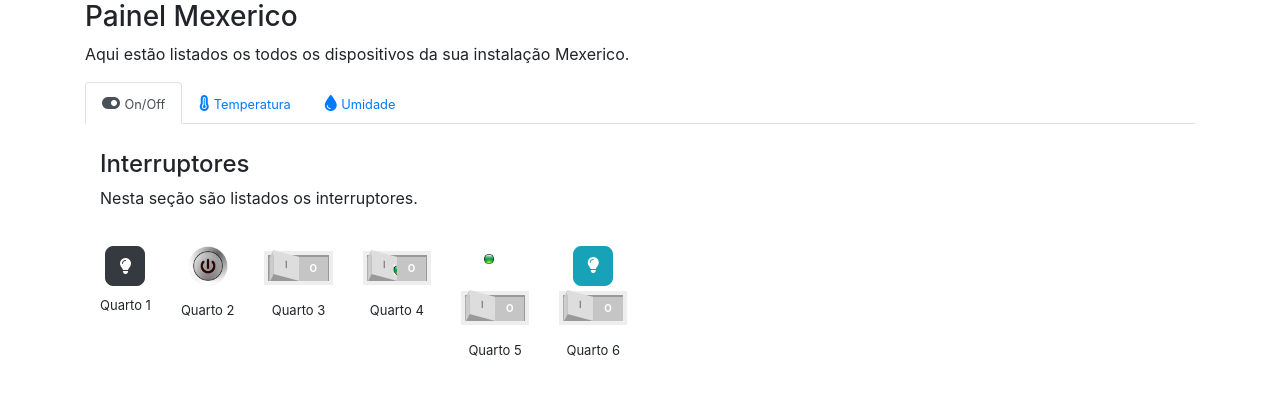
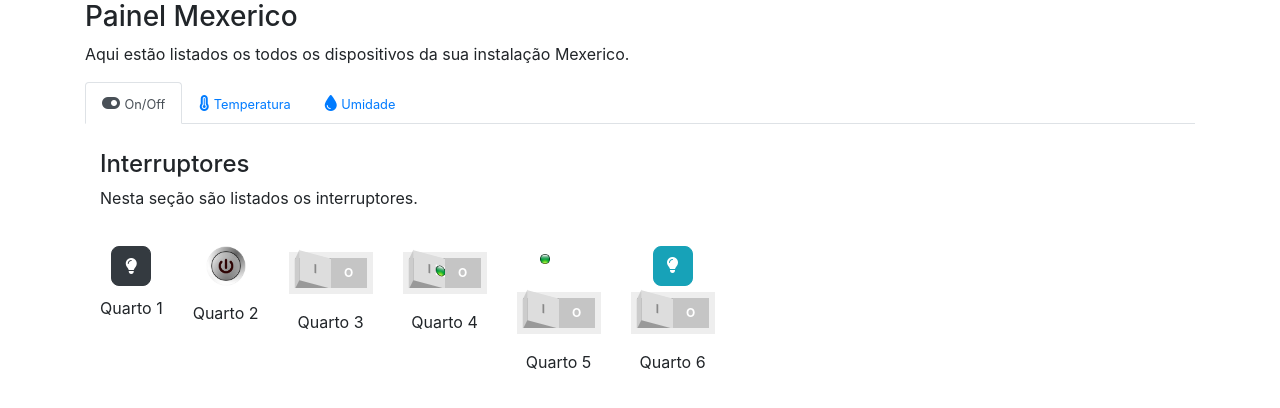
Before and after one commit to christianviana/christianviana.github.io, a plain HTML site: page estatica.htm in a window 1280 px wide. Drawn offline with Linux system fonts and the light colour scheme.

Commit message:
Update estilo.css

```diff
--- a/estilo.css
+++ b/estilo.css
@@ -16,7 +16,6 @@
   padding-top: 20px;
   padding-left: 15px;
   padding-right: 15px;
-  font-size: small;
   font-weight:bold;
 }
 
```
